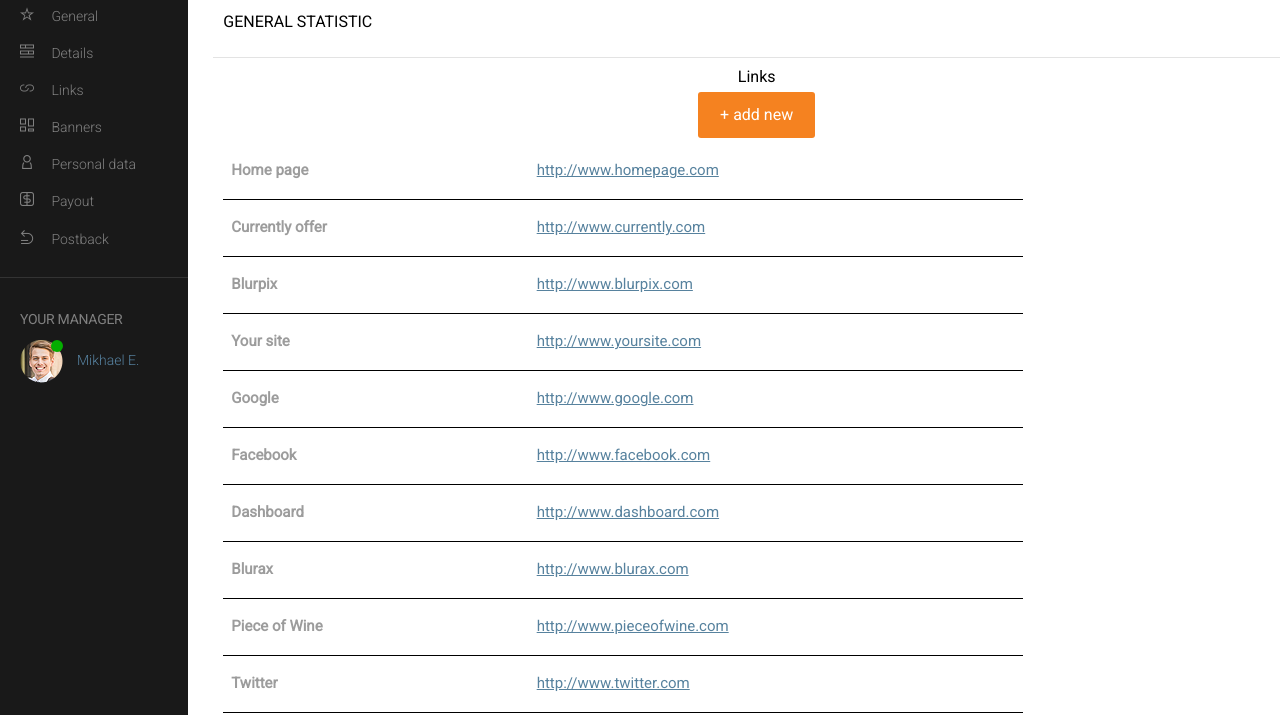
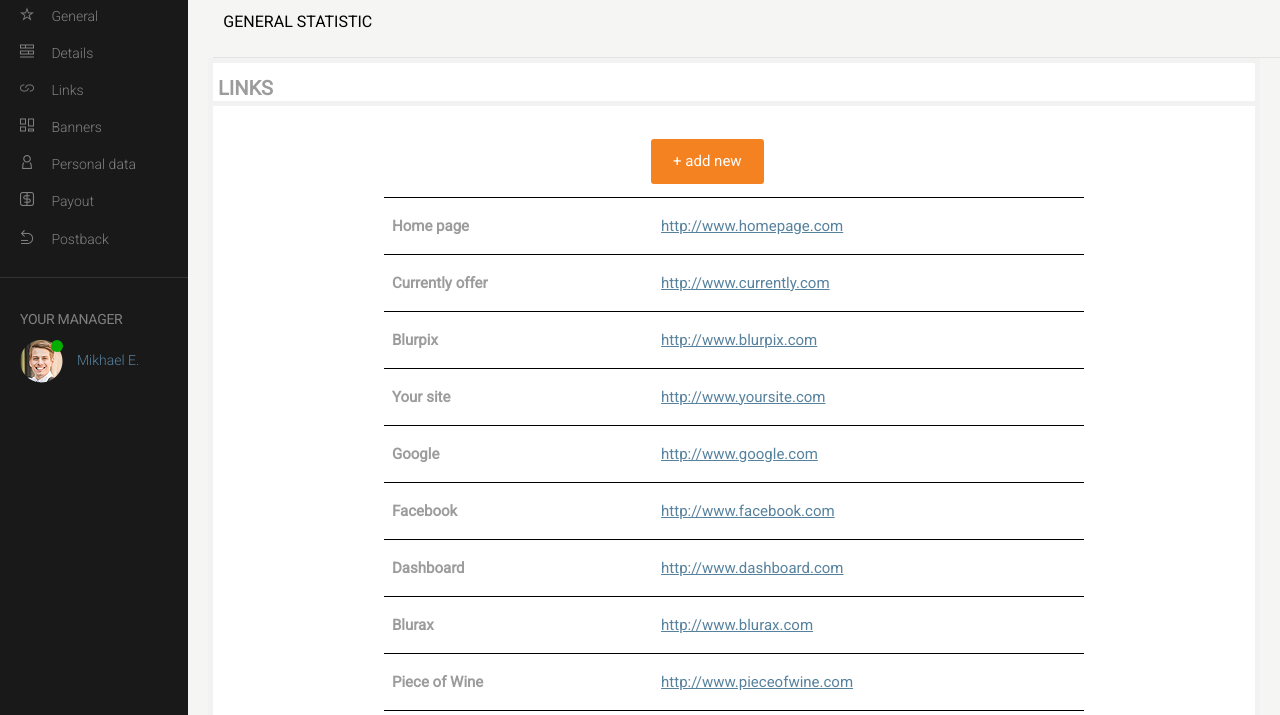
Before and after one commit to smoko1/projekt, a website: page index.html in a window 1280 px wide. Shown: the part 66-781 px from the top of the page. Drawn offline with Linux system fonts and the light colour scheme.

Commit message:
Change links section

```diff
--- a/index.html
+++ b/index.html
@@ -63,13 +63,20 @@
             <p>GENERAL STATISTIC</p>
         </div>
     </section>
-    <section class="links col-offset-2 col-10">
-        <div class="">
-            <header>Links</header>
-            <button class="btn btn-orange">+ add new</button>
+    <section class="links">
+        <div class="container">
+            <div class="links-title">
+                <h1>Links</h1>
+            </div>
+            <div class="links-table">
                 <table class="glyphicon-hover">
                     <tbody>
-                <tr>
+                    <th></th>
+                    <th>
+                        <button class="btn btn-orange btn-table">+ add new</button>
+                    </th>
+                    <th></th>
+                    <tr class="hover">
                         <td class="title-row">Home page</td>
                         <td>
                             <a class="link" href="http://www.homepage.com">http://www.homepage.com</a>
@@ -79,7 +86,7 @@
                             <a class="icon-trash glyphicon"></a>
                         </td>
                     </tr>
-                <tr>
+                    <tr class="hover">
                         <td class="title-row">Currently offer</td>
                         <td>
                             <a class="link" href="http://www.currently.com">http://www.currently.com</a>
@@ -89,7 +96,7 @@
                             <a class="icon-trash glyphicon"></a>
                         </td>
                     </tr>
-                <tr>
+                    <tr class="hover">
                         <td class="title-row">Blurpix</td>
                         <td>
                             <a class="link" href="http://www.blurpix.com">http://www.blurpix.com</a>
@@ -99,7 +106,7 @@
                             <a class="icon-trash glyphicon"></a>
                         </td>
                     </tr>
-                <tr>
+                    <tr class="hover">
                         <td class="title-row">Your site</td>
                         <td>
                             <a class="link" href="http://www.yoursite.com">http://www.yoursite.com</a>
@@ -109,7 +116,7 @@
                             <a class="icon-trash glyphicon"></a>
                         </td>
                     </tr>
-                <tr>
+                    <tr class="hover">
                         <td class="title-row">Google</td>
                         <td>
                             <a class="link" href="http://www.google.com">http://www.google.com</a>
@@ -119,7 +126,7 @@
                             <a class="icon-trash glyphicon"></a>
                         </td>
                     </tr>
-                <tr>
+                    <tr class="hover">
                         <td class="title-row">Facebook</td>
                         <td>
                             <a class="link" href="http://www.facebook.com">http://www.facebook.com</a>
@@ -129,7 +136,7 @@
                             <a class="icon-trash glyphicon"></a>
                         </td>
                     </tr>
-                <tr>
+                    <tr class="hover">
                         <td class="title-row">Dashboard</td>
                         <td>
                             <a class="link" href="http://www.dashboard.com">http://www.dashboard.com</a>
@@ -139,7 +146,7 @@
                             <a class="icon-trash glyphicon"></a>
                         </td>
                     </tr>
-                <tr>
+                    <tr class="hover">
                         <td class="title-row">Blurax</td>
                         <td>
                             <a class="link" href="http://www.blurax.com">http://www.blurax.com</a>
@@ -149,7 +156,7 @@
                             <a class="icon-trash glyphicon"></a>
                         </td>
                     </tr>
-                <tr>
+                    <tr class="hover">
                         <td class="title-row">Piece of Wine</td>
                         <td>
                             <a class="link" href="http://www.pieceofwine.com">http://www.pieceofwine.com</a>
@@ -159,7 +166,7 @@
                             <a class="icon-trash glyphicon"></a>
                         </td>
                     </tr>
-                <tr>
+                    <tr class="hover">
                         <td class="title-row">Twitter</td>
                         <td>
                             <a class="link" href="http://www.twitter.com">http://www.twitter.com</a>
@@ -170,8 +177,15 @@
                         </td>
                     </tr>
                     </tbody>
+                    <tfoot>
+                        <td class="table-noborder"></td>
+                        <td class="table-noborder">
+                            <button class="btn btn-orange btn-table">+ add new</button>
+                        </td>
+                        <td class="table-noborder"></td>
+                    </tfoot>
                 </table>
-            <button class="btn btn-orange">+ add new</button>
+            </div>
         </div>
     </section>
     <div class="col-sm-12 col-md-8 col-lg-9 col-xl-10 col-offset-md-4 col-offset-lg-3 col-offset-xl-2">
@@ -180,7 +194,7 @@
                 <h1 class="subpage__pageHeader">General statistic</h1>
                 <form class="subpage__periodForm">
                     <div class="subpage__periodForm-inputDateContainer">
-                        <input class="subpage__periodForm-inputDateContainer-date" type="date" name="startData">
+                        <input class="subpage__periodForm-inputDateContainer-date" type="date" name="startData date-period">
                         <input class="subpage__periodForm-inputDateContainer-date subpage__periodForm-inputDateContainer-date--endDate"
                                type="date"
                                name="endDate">
@@ -244,15 +258,14 @@
                                 <div class="DateContainer">
                                     <input class="" type="date" name="startData">
                                     <input class="" type="date" name="endDate">
-                                    <i class="icon-calendar"></i>
+                                    <a class="icon-calendar"></a>
                                 </div>
-                                <button class="btn-action-color">
+                                <button class="btn btn-orange">
                                     <i class="icon-refresh btn-action-color"></i>
                                 </button>
                             </form>
                         </div>
                         <div class="col-offset-1">
-
                             <i class="fa fa-laptop icon-btn"></i>
                             <h2>fully customizable</h2>
                             <p>Lorem ipsum dolor sit amet, consectetur adipiscing elit, sed do eiusmod tempor incididunt
--- a/sass/components/_buttons.scss
+++ b/sass/components/_buttons.scss
@@ -7,6 +7,7 @@
     padding: 14px 22px;
     color: white;
     cursor: pointer;
+
 
     &-default {
         background-color: $btn-default-color;
--- a/sass/sections/_general.scss
+++ b/sass/sections/_general.scss
@@ -2,14 +2,15 @@ $boder-style: 1px solid #e3e3e3;
 .general-statistic {
   padding-left: 10px;
   border-bottom: $boder-style;
-  background-color: #ffffff;
+  background-color: #F5F5F3;
   text-align: left;
 }
-
-button {
-  background-color: #f58220;
+main {
+  background-color: #F5F5F3;
 }
-
+links {
+  background-color: #F5F5F3;
+}
 table {
   border-collapse: collapse;
   width: 100%;
@@ -23,7 +24,9 @@ th, td {
   max-width: 100px;
   font-size: 15px;
 }
-tr:hover {background-color:#f5f5f5;}
+tr.hover:hover {
+  background-color:#f5f5f5;
+}
 
 table.glyphicon-hover .glyphicon {
   visibility: hidden;
@@ -35,10 +38,12 @@ table > tbody > tr > td > a {
   width: 15px;
   height: 10px;
   margin-left: 15px;
-
+}
+table > tbody > th {
+  max-width: 700px;
 }
 table {
-  max-width: 800px;
+  max-width: 700px;
 }
 .link{
   color: $link-color;
@@ -50,3 +55,56 @@ table > tbody > tr > td > .icon-links {
   color: #9c9c9c;
   font-weight: bold;
 }
+container {
+  width: 100%;
+  max-width: 1600px;
+}
+.links-table {
+  display: flex;
+  background-color: white;
+  flex-wrap: wrap;
+  justify-content: center;
+  border: 5px solid #f2f2f2;
+  margin-left: 208px;
+  margin-top: 20px;
+  margin-bottom: 20px;
+  margin-right: 20px;
+  padding: 20px;
+  @media(max-width: 767px) {
+    margin-left: 70px;
+    btn {
+      justify-content: center;
+    }
+    h1 {
+      color: #9c9c9c;
+    }
+  }
+}
+.links-title {
+  display: flex;
+  background-color: white;
+  flex-wrap: wrap;
+  justify-content: left;
+  border: 5px solid #f2f2f2;
+  margin-left: 208px;
+  margin-top: 20px;
+  margin-bottom: -42px;
+  margin-right: 20px;
+    > h1 {
+      color:#9c9c9c;
+      font-size: 20px;
+      padding-left: 5px;
+      padding-bottom: 5px;
+      text-transform: uppercase;
+    }
+  @media(max-width: 767px) {
+    margin-left: 70px;
+    }
+}
+.btn-table {
+  text-align: center;
+  justify-content: center;
+}
+.table-noborder {
+  border: 0px;
+}
```
Also changed, not shown: css/style.css, 1 other file. Lines whose indentation alone changed are shown as unchanged.
